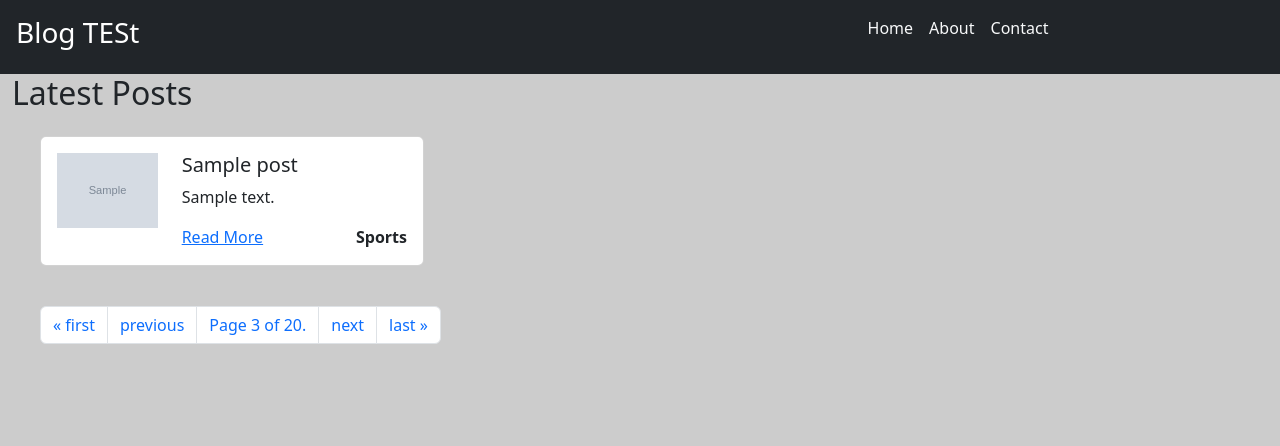
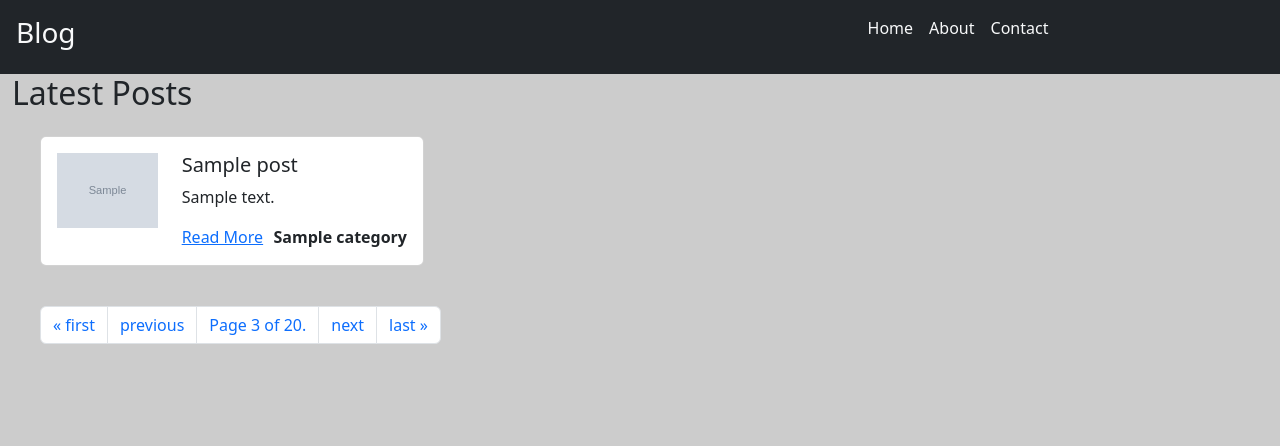
Before and after one commit to brindhac123/django_proj123, a Django app: page /blog/ in a window 1280 px wide. Shown: the top 446 px of the page. Run offline with Django 5.2, Linux system fonts and the light colour scheme; tables that the repository leaves empty hold one stand-in row (values such as "Sample post"); grey boxes marked "Sample" are stand-in pictures.

Commit message:
13-10-20234 new commit

```diff
--- a/blog/management/commands/__init__.py
+++ b/blog/management/commands/__init__.py
@@ -1 +1,2 @@
 from .populate_posts import Command as PopulatePostsCommand
+from .populate_posts import Command as PopulateCategoriesCommand
--- a/blog/models.py
+++ b/blog/models.py
@@ -1,5 +1,11 @@
 from django.db import models
 from django.utils.text import slugify
+
+class Category(models.Model):
+    name = models.CharField(max_length=100)
+
+    def __str__(self):
+        return self.name
 
 # Create your models here.
 class Post(models.Model):
@@ -8,6 +14,7 @@ class Post(models.Model):
     img_url = models.URLField(null=True)
     created_at=models.DateTimeField(auto_now_add=True)
     slug=models.SlugField(unique=True)
+    category = models.ForeignKey(Category,on_delete=models.CASCADE)
 
     def safe(self, *args, **kwargs):
         self.slug =  slugify(self.title)
--- a/blog/templates/blog/includes/header.html
+++ b/blog/templates/blog/includes/header.html
@@ -1,7 +1,7 @@
 <header class="p-3 bg-dark text-white">
     <div class="row">
         <div class="col">
-            <h3>Blog TESt</h3>
+            <a class="text-light text-decoration-none" href="/"><h3>Blog</h3></a>
         </div>
         <div class="col">
             <div class="d-flex justify-content-center gap-3">
--- a/blog/templates/blog/index.html
+++ b/blog/templates/blog/index.html
@@ -20,8 +20,8 @@
                                 <p class="card-text">{{post.content|truncatechars:50}}</p>
                                 <div class="d-flex justify-content-between">
                                      <!--<a href="/blog/post/{{post.id}}">Read More</a>-->
-                                     <a href="{% url 'blog:detail' post_id=post.id %}">Read More</a>
-                                    <a class="text-decoration-none text-dark fw-bold" href="#">Sports</a>
+                                     <a href="{% url 'blog:detail' slug=post.slug %}">Read More</a>
+                                    <a class="text-decoration-none text-dark fw-bold" href="#">{{post.category.name}}</a>
                                 </div>
                             </div>
                         </div>
--- a/blog/urls.py
+++ b/blog/urls.py
@@ -6,7 +6,7 @@ app_name='blog'
 urlpatterns = [
     path("", views.index, name="index" ),
     #path("post/details",views.detail,name="detail")
-    path("post/<str:post_id>",views.detail,name="detail"),
+    path("post/<str:slug>",views.detail,name="detail"),
     path("new_url",views.new_url_view,name="new_page_url"),
     path("old_url",views.old_url_redirect,name="old_url"),
 
--- a/blog/views.py
+++ b/blog/views.py
@@ -20,11 +20,12 @@ def index(request):
     #return HttpResponse("Hello world , you are the blog index")
     return render(request,'blog/index.html',{'blog_title':blog_title,'post':posts})
 
-def detail(request,post_id):
+def detail(request,slug):
     #return HttpResponse(f"you are viewing the post details page and the ID is {post_id}")
     try:
          #getting data from model by post modelid
-        post = Post.objects.get(pk=post_id)
+        post = Post.objects.get(slug=slug)
+        related_posts=Post.objects.filter(category = post.category).exclude(pk=post.id)
     except Post.DoesNotExist:
         raise Http404("Post does not Exists!")
     #static data
@@ -32,7 +33,7 @@ def detail(request,post_id):
 
     #logger=logging.getLogger("testing")
     #logger.debug(f'post variable is {posts}')
-    return render(request,'blog/detail.html',{'posts':post})
+    return render(request,'blog/detail.html',{'posts':post,'related_posts':related_posts})
 
 def old_url_redirect(request):
     return redirect(reverse('blog:new_page_url'))
```
Also changed, not shown: blog/management/commands/populate_posts.py (+9 -3 lines), blog/templates/blog/detail.html (+4 -4 lines).
